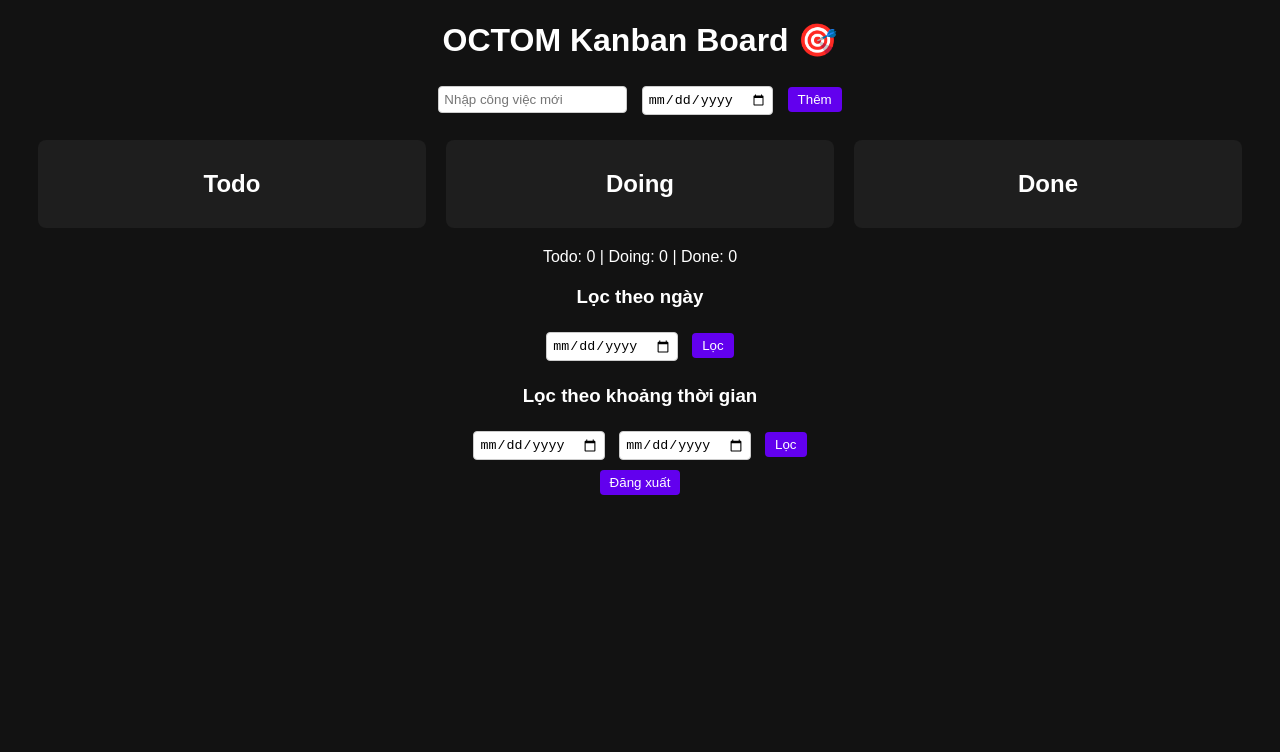
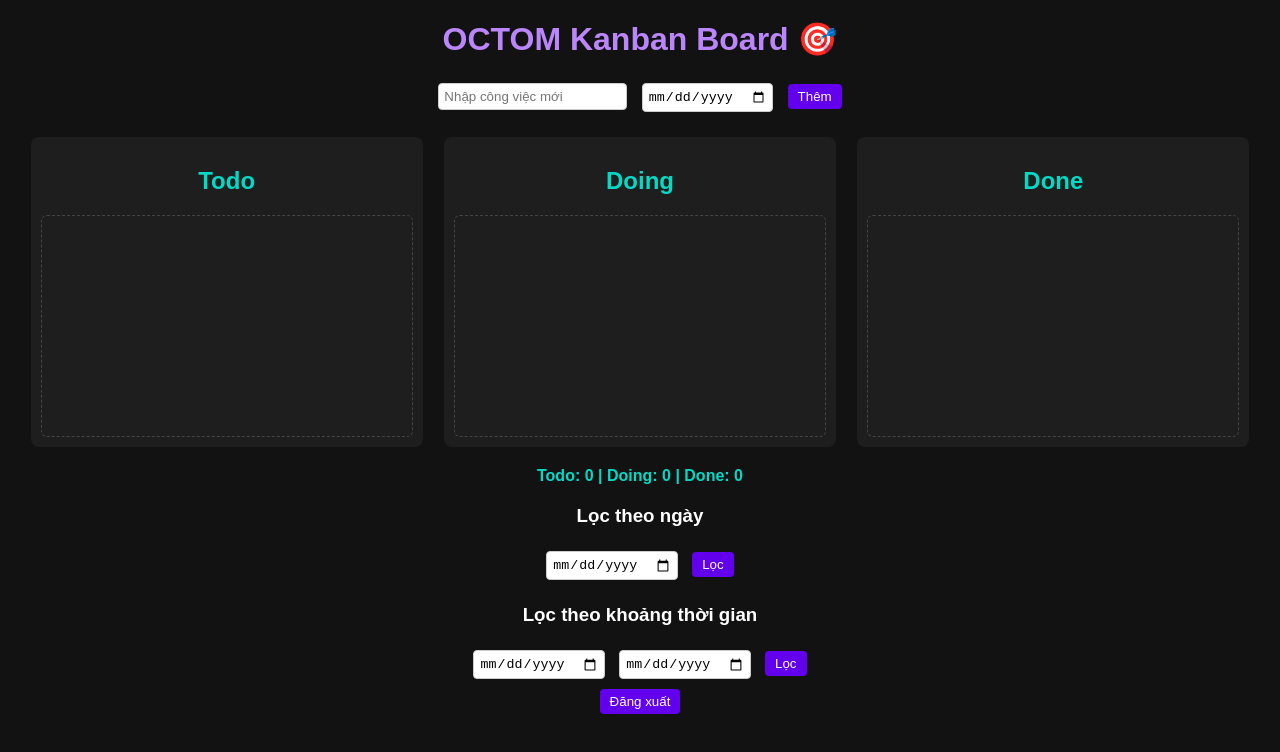
Before and after one commit to buikhuungocquy-blip/octom-server, a website: page public/index.html in a window 1280 px wide. Drawn offline with Linux system fonts and the light colour scheme; no server answers.

Commit message:
Thêm style.css chuẩn cho giao diện Kanban

```diff
--- a/public/style.css
+++ b/public/style.css
@@ -1,8 +1,17 @@
+/* Toàn bộ giao diện Kanban OCTOM */
+
 body {
   font-family: Arial, sans-serif;
   background-color: #121212;
   color: #fff;
   text-align: center;
+  margin: 0;
+  padding: 0;
+}
+
+h1 {
+  margin: 20px 0;
+  color: #bb86fc;
 }
 
 .board {
@@ -18,12 +27,33 @@ body {
   border-radius: 8px;
 }
 
+.column h2 {
+  color: #03dac6;
+}
+
+.task-list {
+  min-height: 200px;
+  border: 1px dashed #444;
+  padding: 10px;
+  border-radius: 6px;
+}
+
 .task {
   background-color: #2e2e2e;
-  margin: 10px;
+  margin: 10px 0;
   padding: 10px;
   border-radius: 6px;
   cursor: grab;
+  text-align: left;
+}
+
+.task p {
+  margin: 0;
+  font-weight: bold;
+}
+
+.task small {
+  color: #aaa;
 }
 
 button {
@@ -33,6 +63,11 @@ button {
   color: white;
   border: none;
   border-radius: 4px;
+  cursor: pointer;
+}
+
+button:hover {
+  background-color: #3700b3;
 }
 
 input {
@@ -45,3 +80,9 @@ input {
 .filters {
   margin-top: 20px;
 }
+
+#stats {
+  margin: 20px;
+  font-weight: bold;
+  color: #03dac6;
+}
```
